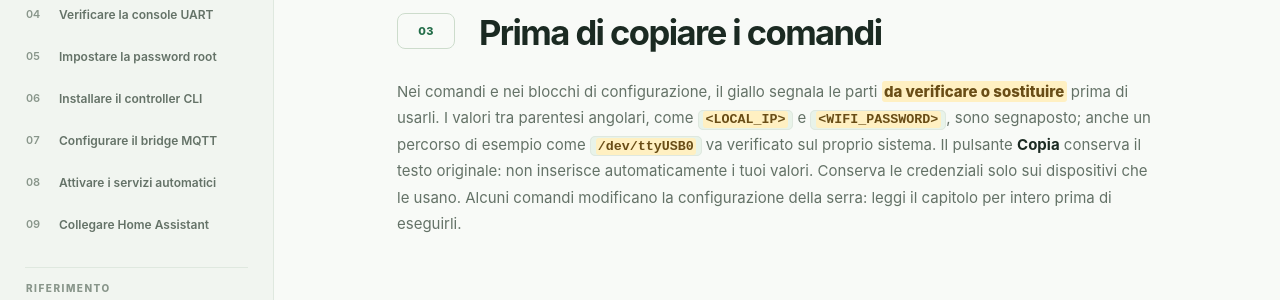
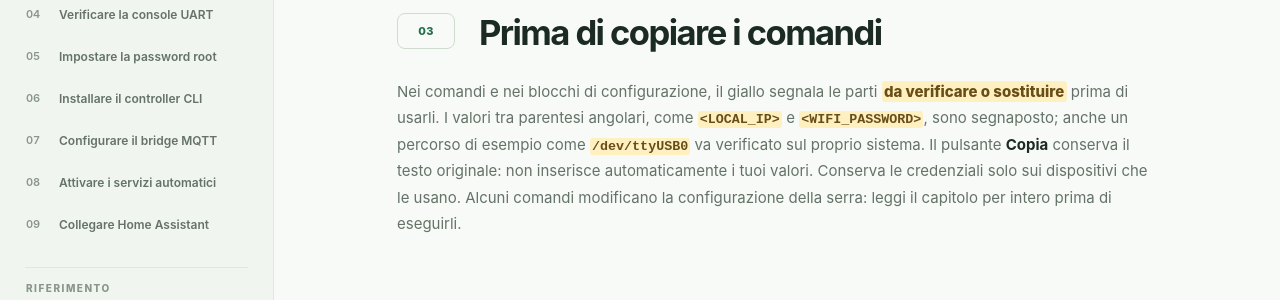
Before and after one commit to Interstellar0verdrive/Linfa-local-control, an MkDocs documentation site: the page built from docs/index.md, in a window 1280 px wide and 1400 px high, scrolled down 1928 px. Shown: the part 418-718 px from the top of the window. Built offline with MkDocs 1.6.1, drawn with Linux system fonts in a browser that asks for light colours.

Commit message:
Avoid layered backgrounds on editable inline values

```diff
--- a/docs/stylesheets/site.css
+++ b/docs/stylesheets/site.css
@@ -337,6 +337,7 @@ h2 { margin: 0; font-size: clamp(26px, 2.6vw, 34px); font-weight: 750; letter-sp
 .markdown-body hr { height: 1px; margin: 64px 0 0; border: 0; background: var(--line); }
 .markdown-body hr + h2 { margin-top: 58px; }
 .markdown-body code:not(pre code) { padding: .12em .35em; border: 1px solid var(--line); border-radius: 5px; background: var(--accent-soft); color: var(--ink); font-size: .89em; overflow-wrap: anywhere; }
+.markdown-body code:not(pre code):has(.value-to-check) { padding: 0; border: 0; background: transparent; }
 .markdown-body pre { overflow: auto; max-width: 100%; margin: 0; padding: 23px 20px; border-radius: 0 0 11px 11px; background: var(--code-bg); color: var(--code-ink); font-size: 12px; line-height: 1.65; tab-size: 2; }
 .markdown-body pre code { color: inherit; font-size: inherit; }
 .markdown-body .highlight { overflow: hidden; margin: 28px 0; border: 1px solid var(--code-border); border-radius: 12px; background: var(--code-bg); }
```
